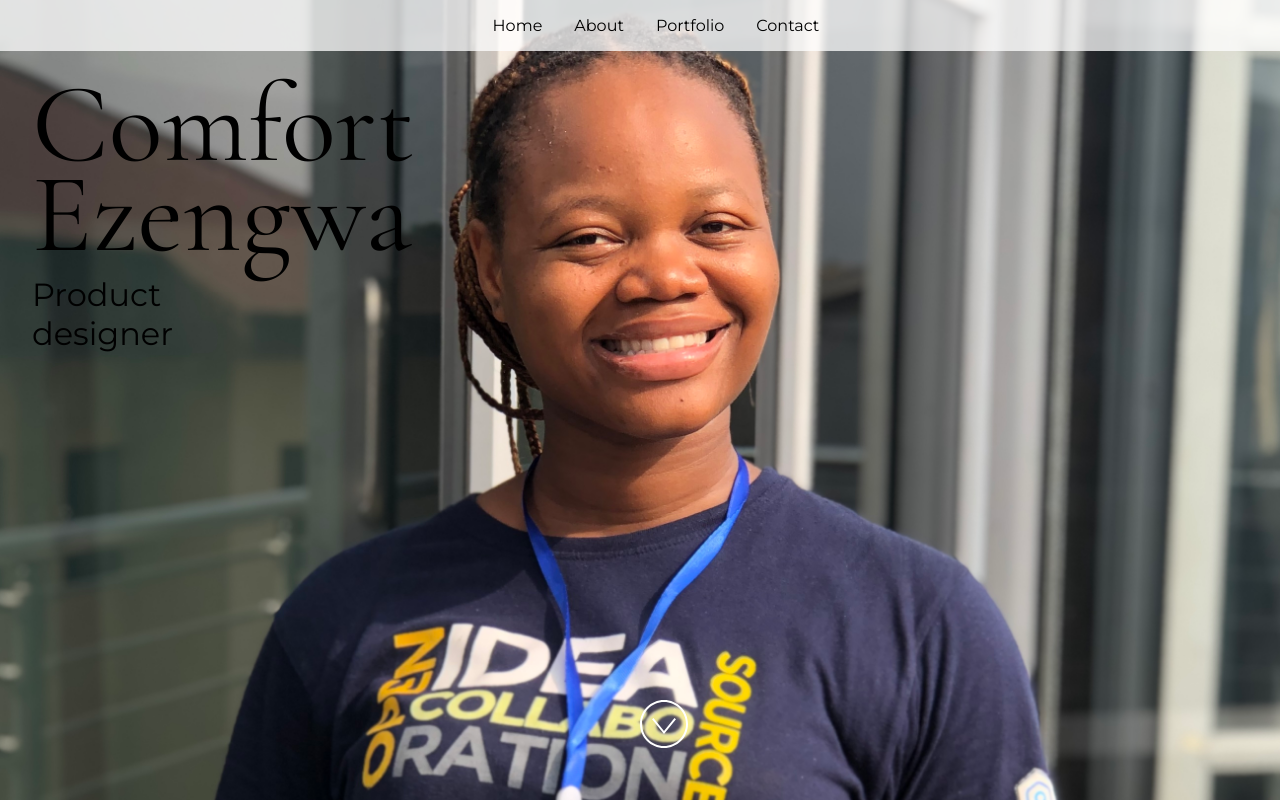
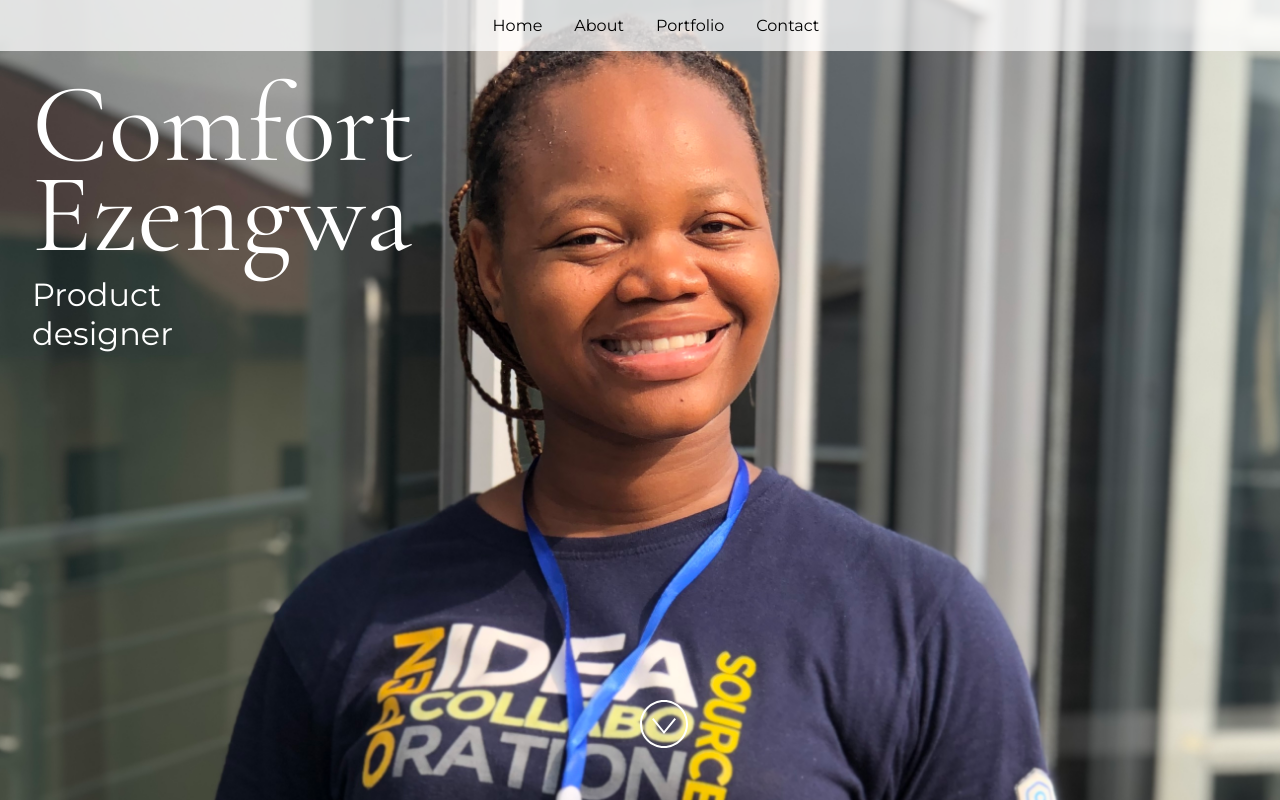
Before and after one commit to comfortezengwa/technical_onboarding, a React (Vite) app: page / in a window 1280 px wide. Built offline with nearby package versions, Linux system fonts and the light colour scheme.

Commit message:
change color to white

```diff
--- a/src/Components/Home.jsx
+++ b/src/Components/Home.jsx
@@ -28,7 +28,7 @@ const Home = ({ name, title }) => {
   return (
     <section id="home" className="min-height">
       <img className="background" src={image} alt="" />
-      <div style={{ position: "absolute", top: "5rem", left: "2rem", width: "17rem" }}>
+      <div style={{ position: "absolute", top: "5rem", left: "2rem", width: "17rem", color: "white"}}>
         <h1>{name}</h1>
         <h2>{title}</h2>
       </div>
```
